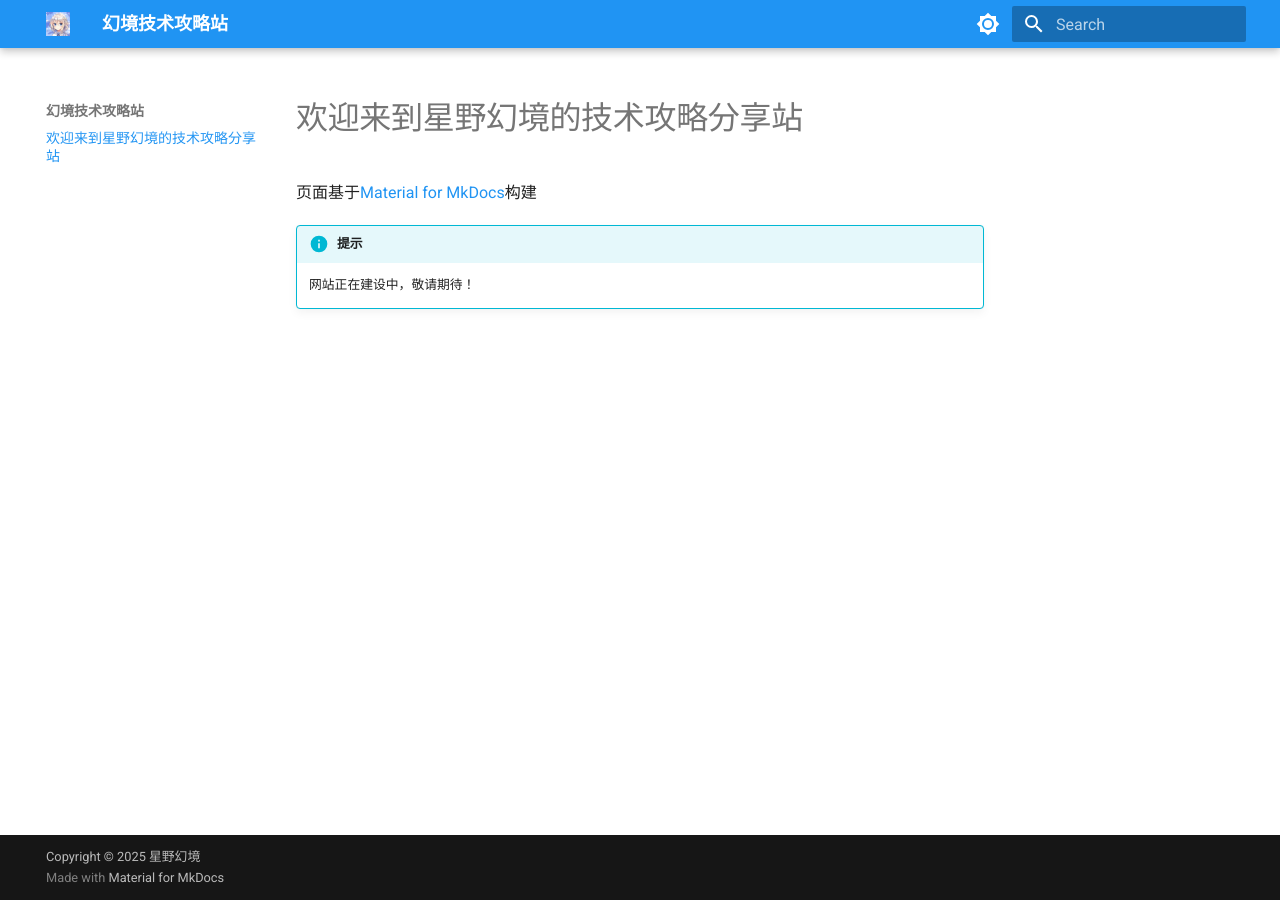
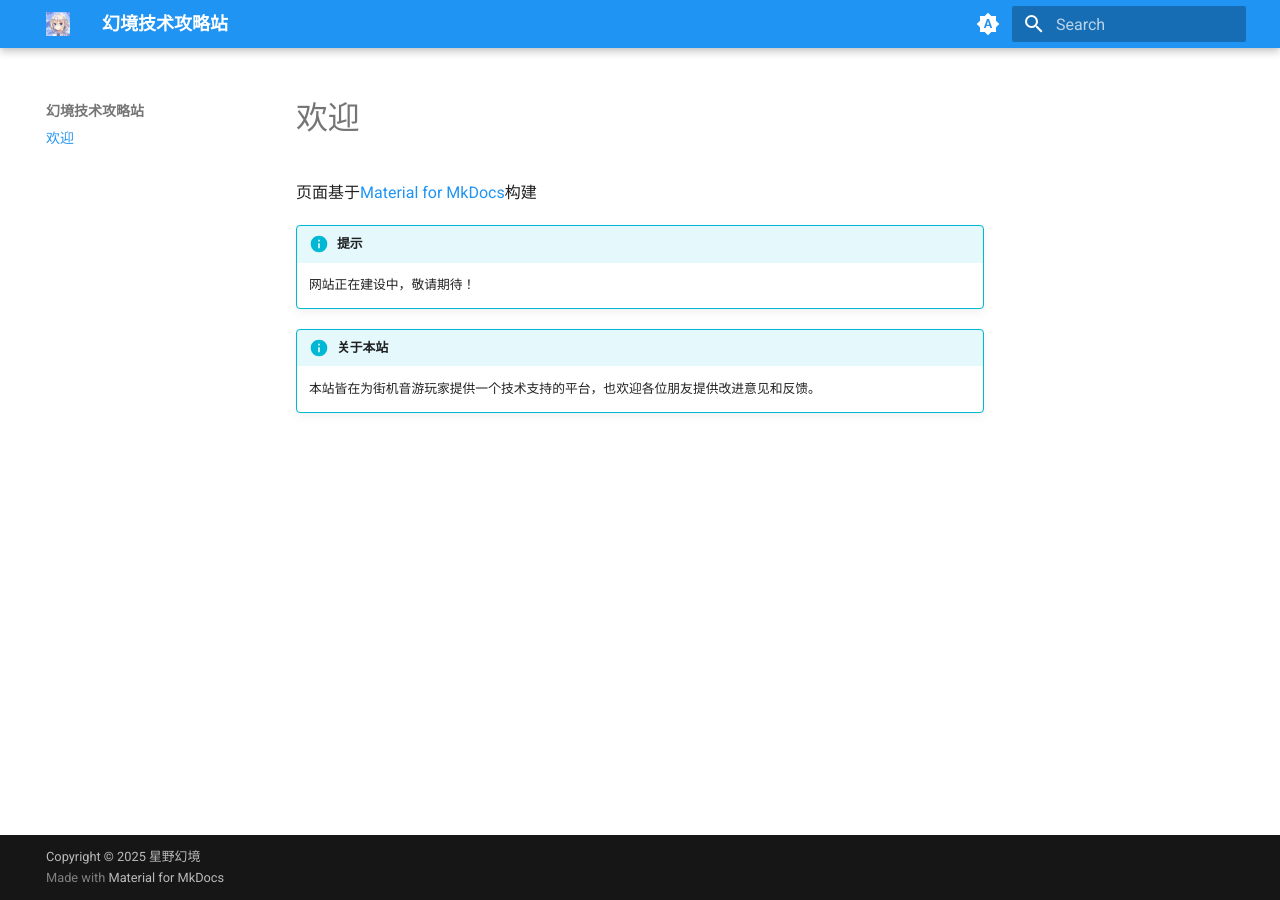
Before and after one commit to UnrealOfficial/mkdocs-material, an MkDocs documentation site: the page built from docs/index.md, in a window 1280 px wide. Built offline with MkDocs 1.6.1 and Material for MkDocs 9.7.7, drawn with Linux system fonts in a browser that asks for light colours.

Commit message:
自动显示模式支持

```diff
--- a/docs/index.md
+++ b/docs/index.md
@@ -1,7 +1,11 @@
-# 欢迎来到星野幻境的技术攻略分享站
+# 欢迎
 
 页面基于[Material for MkDocs](https://squidfunk.github.io/mkdocs-material/)构建
 
 !!! info "提示"
 
     网站正在建设中，敬请期待！
+
+!!! info "关于本站"
+
+    本站皆在为街机音游玩家提供一个技术支持的平台，也欢迎各位朋友提供改进意见和反馈。
--- a/mkdocs.yml
+++ b/mkdocs.yml
@@ -12,17 +12,24 @@
   features:
     - navigation.footer
   palette:
+    # 自动切换
+    - media: "(prefers-color-scheme)"
+      toggle:
+        icon: material/brightness-auto
+        name: 自动切换显示模式
 
-    # 深色模式
-    - scheme: default
+    # 切换至深色模式
+    - media: "(prefers-color-scheme: light)"
+      scheme: default
       toggle:
         icon: material/brightness-7
         name: 切换至深色模式
       primary: blue
       accent: pink
 
-    # 浅色模式
-    - scheme: slate
+    # 切换至浅色模式
+    - media: "(prefers-color-scheme: dark)"
+      scheme: slate
       toggle:
         icon: material/brightness-4
         name: 切换至浅色模式
```
